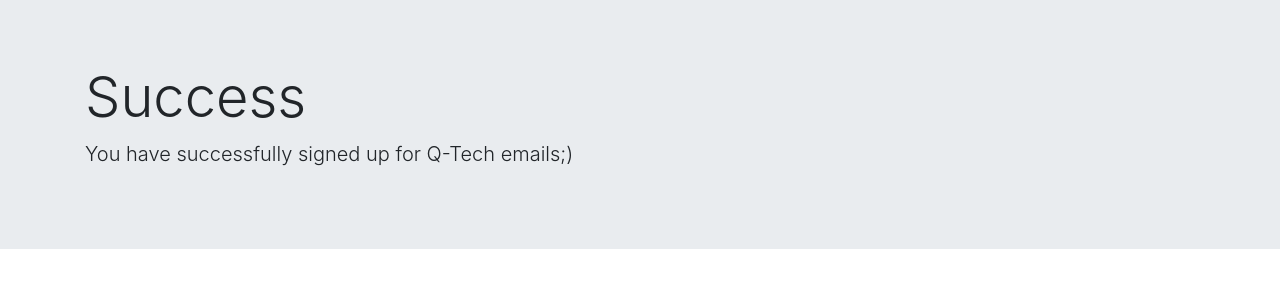
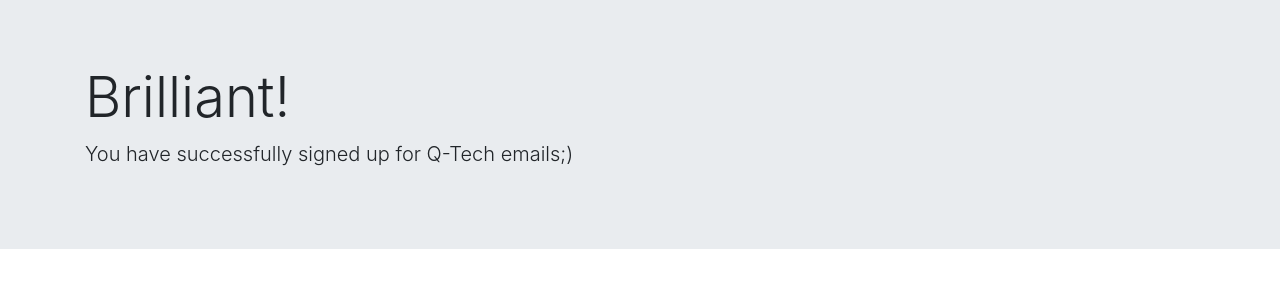
Before and after one commit to Delfador42/Mailchimp-Sign-Up-Form, a website: page success.html in a window 1280 px wide. Drawn offline with nearby package versions, Linux system fonts and the light colour scheme.

Commit message:
changed success to Brilliant

```diff
--- a/success.html
+++ b/success.html
@@ -10,7 +10,7 @@
 <body>
   <div class="jumbotron jumbotron-fluid">
     <div class="container">
-      <h1 class="display-4">Success</h1>
+      <h1 class="display-4">Brilliant!</h1>
       <p class="lead">You have successfully signed up for Q-Tech emails;)</p>
     </div>
   </div>
```
